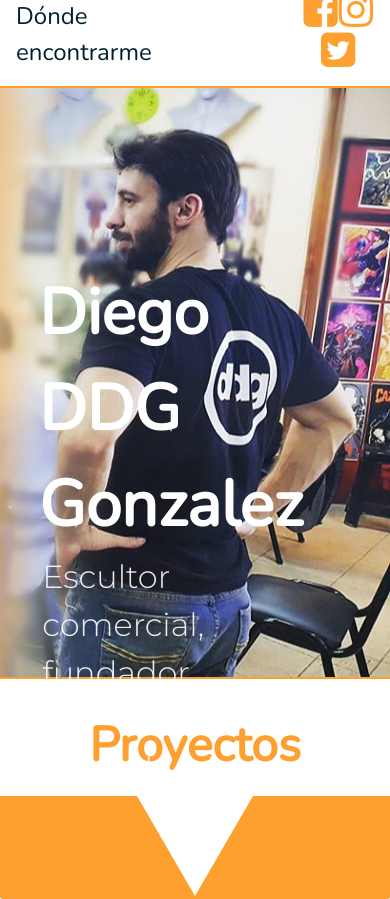
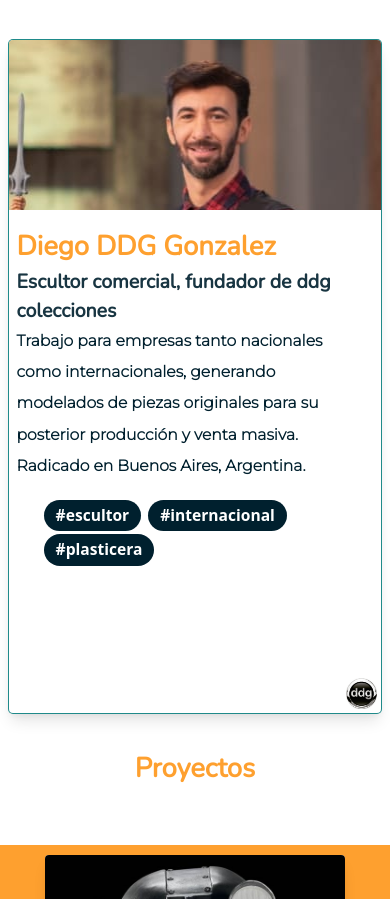
Before and after one commit to pvmelli/ddg-colecciones, a plain HTML site: page index.html in a window 390 px wide. Shown: the top 899 px of the page. Drawn offline with nearby package versions, Linux system fonts and the light colour scheme.

Commit message:
Added responsive version

```diff
--- a/index.html
+++ b/index.html
@@ -3,7 +3,7 @@
 <head>
     <meta charset='utf-8'>
     <meta http-equiv='X-UA-Compatible' content='IE=edge'>
-    <title>ddg Colecciones</title>
+    <title>DDG Colecciones</title>
     <meta name='viewport' content='width=device-width, initial-scale=1'>
     <link href="https://unpkg.com/tailwindcss@^1.0/dist/tailwind.min.css" rel="stylesheet">
     <link rel='stylesheet' type='text/css' media='screen' href='./main.css'>
@@ -15,22 +15,44 @@
 <body>
     <header id="header">
         <div id="nav-links" class="w-2/5">
-            <a href="#about">Sobre mí</a>
+            <a href="#about-cont">Sobre mí</a>
             <a href="#projects">Proyectos</a>
             <a href="#find-me">Dónde encontrarme</a>
         </div>
-        <div id="nav-socials" class="w-1/5">
+        <div id="nav-socials" class="w-1/5 no-md">
             <a class="fa fa-facebook-square" href="https://www.facebook.com/ddg.colecciones/" target="_blank"></a>
             <a class="fa fa-instagram" href="https://www.instagram.com/ddgcolecciones/" target="_blank"></a>
             <a class="fa fa-twitter-square" href="https://twitter.com/ddgcolecciones" target="_blank"></a>
         </div>
     </header>
     <div id="page-content">
+      <div id="about-cont">
         <main id="about">
             <div id="about-container">
             <h1>Diego DDG Gonzalez</h1>
             <h2>Escultor comercial, fundador de ddgcolecciones</h2>
         </main>
+        <div id="about-card" class="w-full lg:flex shadow-lg mob">
+          <div id="h-card-image">
+          </div>
+          <div id="h-card-info">
+            <h3>Diego DDG Gonzalez</h3>
+            <h4>Escultor comercial, fundador de ddg colecciones</h4>
+
+            <p>Trabajo para empresas tanto nacionales como internacionales, generando modelados de piezas originales para su posterior producción y venta masiva.
+              Radicado en Buenos Aires, Argentina.
+            </p>
+            <div class="hashtags px-6 py-4">
+              <span class="inline-block bg-gray-200 rounded-full px-3 py-1 font-semibold text-gray-700 mr-2">#escultor</span>
+              <span class="inline-block bg-gray-200 rounded-full px-3 py-1 font-semibold text-gray-700 mr-2">#internacional</span>
+              <span class="inline-block bg-gray-200 rounded-full px-3 py-1 font-semibold text-gray-700">#plasticera</span>
+            </div>
+          </div>
+
+        </div>
+      </div>
+
+
         <div id="scroller">
             <i class="fa fa-arrow-circle-down"></i>
         </div>
@@ -111,8 +133,8 @@
                       <span class="inline-block bg-gray-200 rounded-full px-3 py-1 text-sm font-semibold text-gray-700">#busto</span>
                     </div>
                   </div>
-            </div>
-            <div class="w-full project-row">
+
+
                 <div class="card rounded overflow-hidden shadow-lg">
                     <div class="inner-project">
                       <img src="src/img/p_05.jpg">
--- a/main.css
+++ b/main.css
@@ -1,5 +1,11 @@
 html {
     scroll-behavior: smooth;
+}
+
+*{
+    padding:0;
+    margin:0;
+    outline: none;
 }
 
 body {
@@ -8,6 +14,7 @@ body {
 }
 
 #header {
+    position: fixed;
     background-color: #ffffff;
     border-bottom: 2px solid #fea02f;
     height: 5.5em;
@@ -26,7 +33,7 @@ body {
     flex-flow: row wrap;
     justify-content: space-evenly;
     font-family: 'Nunito', sans-serif;
-    font-size: 1.5em;
+    font-size: 1.5vw;
 }
 
 #nav-socials {
@@ -34,7 +41,7 @@ body {
     flex-flow: row wrap;
     justify-content: space-evenly;
     color: #fea02f;
-    font-size: 2.5em;
+    font-size: 2.5vw;
 }
 
 #header a {
@@ -49,15 +56,19 @@ body {
     color: #fdd03b;
 }
 
+#page-content {
+    margin-top: 5.5em;
+}
+
 h1 {
     font-family: 'Nunito', sans-serif;
-    font-size: 4em;
+    font-size: 4vw;
     font-weight: bold;
 }
 
 h2 {
     font-family: 'Montserrat', sans-serif;
-    font-size: 2em;
+    font-size: 2vw;
     padding-left: 0.1em;
     opacity: 0.9;
     transition: 0.6s;
@@ -65,7 +76,7 @@ h2 {
 
 h3 {
     font-family: 'Nunito', sans-serif;
-    font-size: 3em;
+    font-size: 3vw;
     font-weight: bold;
 }
 
@@ -96,9 +107,7 @@ h3 {
 }
 
 .section-title {
-    background-color: white;
     text-align: center;
-    border-bottom: 2px solid #fea02f;
     color: #fea02f;
     padding-top: 1em;
 }
@@ -112,13 +121,12 @@ h3 {
     height: 100px;
     display: flex;
     justify-content: center;
-    align-items: center;
+    align-items: flex-start;
     background-color: #fea02f;
 }
 
-.section-title .section-triangle {
+.section-triangle {
     width: 100px;
-    background-color: #fea02f;
 	border-left: 15vw solid #fea02f;
 	border-right: 15vw solid #fea02f;
     border-top: 100px solid white;
@@ -140,13 +148,17 @@ h3 {
 .section-content {
     background-color: #fea02f;
     padding: 1em;
-    border-radius: 3px;
 }
 
 .project-row {
     margin: 3em 0px 3em 0px;
     display: flex;
+    flex-flow: row wrap;
     justify-content: space-evenly;
+}
+
+.project-row > div {
+    flex: 0 0 300px;
 }
 
 .card {
@@ -282,3 +294,197 @@ footer {
 .not-display {
     display: none;
 }
+
+.mob {
+    display: none;
+}
+
+@media (max-width: 1150px) {
+    #nav-links {
+        width: 100%;
+        font-size: 3vw;
+    }
+
+    #nav-socials {
+        display: none;
+    }
+
+
+    .triangle-container {
+        display: none;
+    }
+
+    .section-title {
+        padding-bottom: 1.5vh;
+    }
+
+    #middle {
+        width: 70%;
+    }
+
+    #about {
+        display: none;
+    }
+
+    #page-content {
+        margin-top: 10vw;
+    }
+
+    .project-row {
+        flex-flow: row wrap;
+    }
+
+    #about-card {
+        background-image: url('./src/img/logo.jpg');
+        background-repeat: no-repeat;
+        background-position: right bottom;
+        background-size: 10vw 10vw;
+        border: 1px solid #007a7ae0;
+        border-radius: 5px;
+        width: 90%;
+        height: 300px;
+        margin: auto;
+        background-color: white;
+        display: flex;
+        flex-flow: row nowrap;
+    }
+
+    #h-card-image {
+        background-image: url('./src/img/about-card.png');
+        background-position: center top;
+        width: 50vw;
+        border-radius: 4px 0px 0px 4px;
+        transition: 0.5s;
+    }
+
+    #h-card-image:hover {
+        opacity: 0.9;
+    }
+
+    #h-card-info {
+        padding: 4vw;
+        padding-left: 2vw;
+    }
+
+    #h-card-info h3 {
+        color: #fea02f;
+        padding: 0;
+    }
+
+    #h-card-info h4 {
+        font-size: 1.8vw;
+        opacity: 0.9;
+        font-family: 'Nunito', sans-serif;
+        font-weight: bold;
+    }
+
+    #h-card-info p {
+        line-height: 2em;
+        font-family: 'Montserrat', sans-serif;
+        font-size: 1.3vw;
+        font-weight: bolder;
+    }
+
+    #h-card-info .hashtags {
+        font-size: 1.3vw;
+    }
+
+}
+
+@media (max-width: 900px) {
+
+    #header {
+        height: 6vw;
+        font-size: 2vw;
+        line-height: 0;
+    }
+
+    .section-title h3 {
+        font-size: 7vw;
+    }
+
+    #about-card {
+        width: 96%;
+    }
+
+    #h-card-info h4 {
+        font-size: 2.5vw;
+    }
+
+    #h-card-info p {
+        font-size: 2vw;
+    }
+
+    #h-card-info .hashtags {
+        font-size: 2vw;
+    }
+}
+
+@media (max-width: 600px) {
+
+    #h-card-info h3 {
+        font-size: 6vw;
+
+    }
+
+    #h-card-info h4 {
+        font-size: 3.5vw;
+    }
+
+    #h-card-info p {
+        font-size: 2.5vw;
+    }
+
+    #h-card-info .hashtags {
+        font-size: 2.5vw;
+    }
+}
+
+@media (max-width: 500px) {
+
+    #header {
+        display: none;
+    }
+
+    #about-card {
+        flex-flow: column nowrap;
+        height: 80vh;
+    }
+
+    #h-card-image {
+        height: 170px;
+        width: 100%;
+        border-radius: 4px 4px 0px 0px;
+    }
+
+    #h-card-info h3 {
+        font-size: 7vw;
+
+    }
+
+    #h-card-info h4 {
+        font-size: 5vw;
+    }
+
+    #h-card-info p {
+        font-size: 4vw;
+    }
+
+    #h-card-info .hashtags {
+        font-size: 4vw;
+    }
+
+    .section-title {
+        margin: 0;
+        padding-bottom: 0;
+        padding-top: 3vh;
+    }
+
+    .section-content {
+        padding: 0;
+    }
+
+    #slideshow-container {
+        display: none;
+    }
+}
```
Also changed, not shown: src/img/about-card.png (added), src/img/logo.jpg (added), src/img/title.jpg (deleted).
